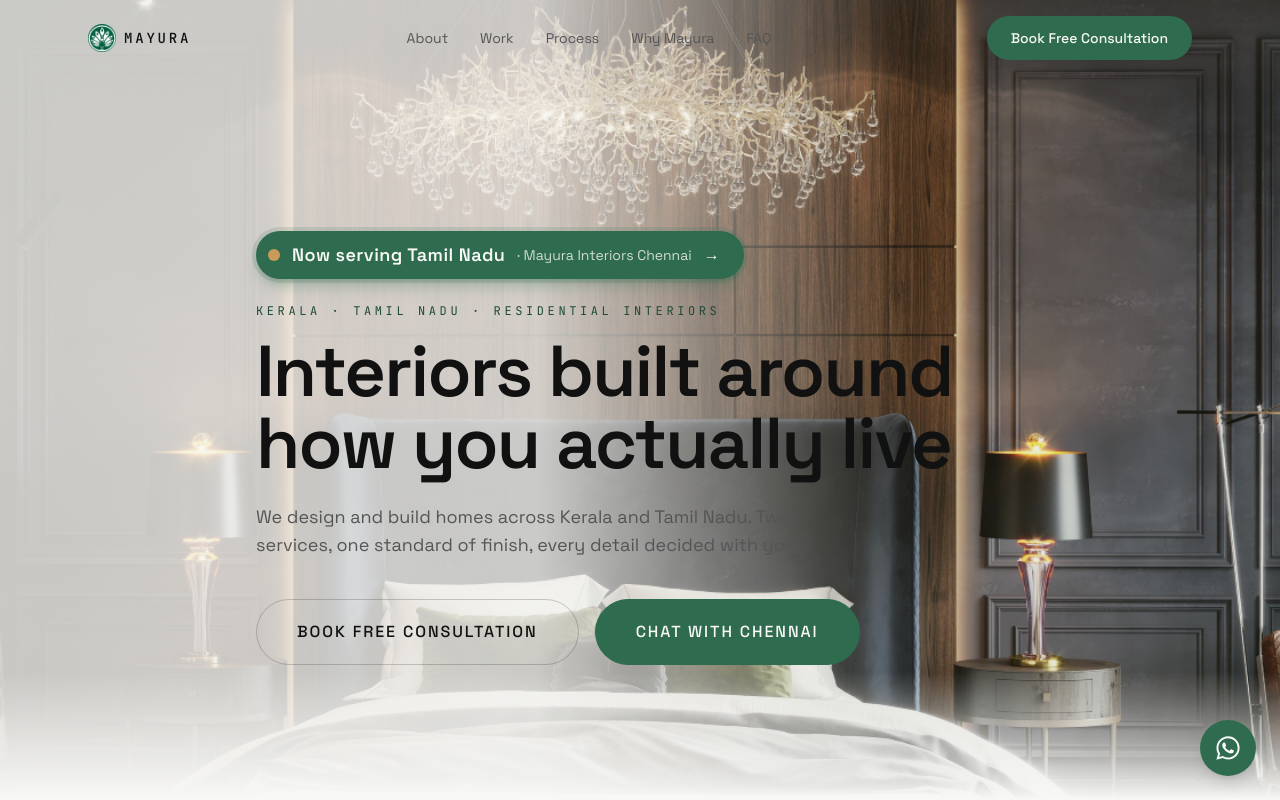
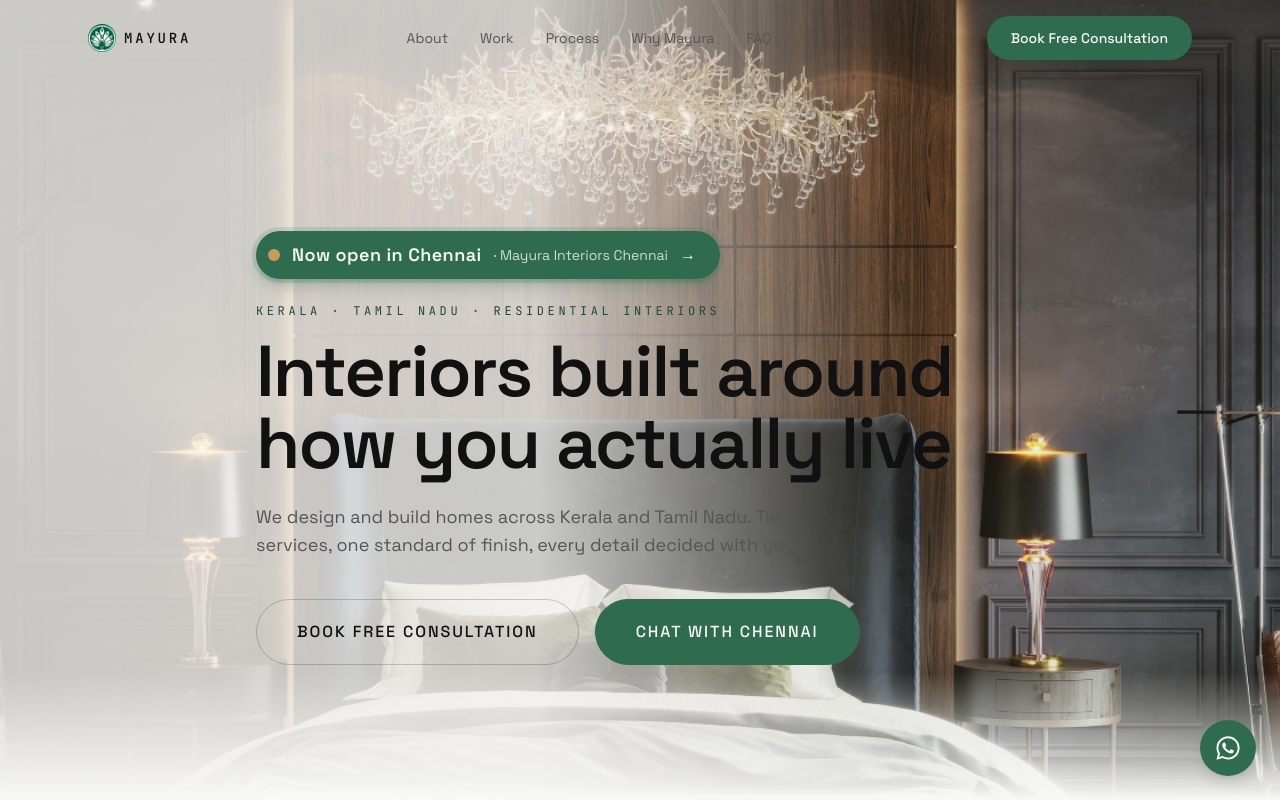
Before and after one commit to maasu-23/mayura, a React (Vite) app: page / in a window 1280 px wide. Shown: the top 800 px of the page. Built offline with nearby package versions, Linux system fonts and the light colour scheme.

Commit message:
Revert hero badge text to "Now open in Chennai"
Co-Authored-By: Claude Sonnet 5 <noreply@anthropic.com>

```diff
--- a/src/components/Hero.tsx
+++ b/src/components/Hero.tsx
@@ -60,7 +60,7 @@ export function Hero() {
             <span className="relative inline-flex h-3 w-3 rounded-full bg-brass" />
           </span>
           <span className="text-base font-semibold tracking-wide md:text-lg">
-            Now serving Tamil Nadu
+            Now open in Chennai
           </span>
           <span className="hidden text-sm text-paper/80 sm:inline">· {site.chennai.name}</span>
           <span aria-hidden className="transition-transform group-hover:translate-x-1">→</span>
```
